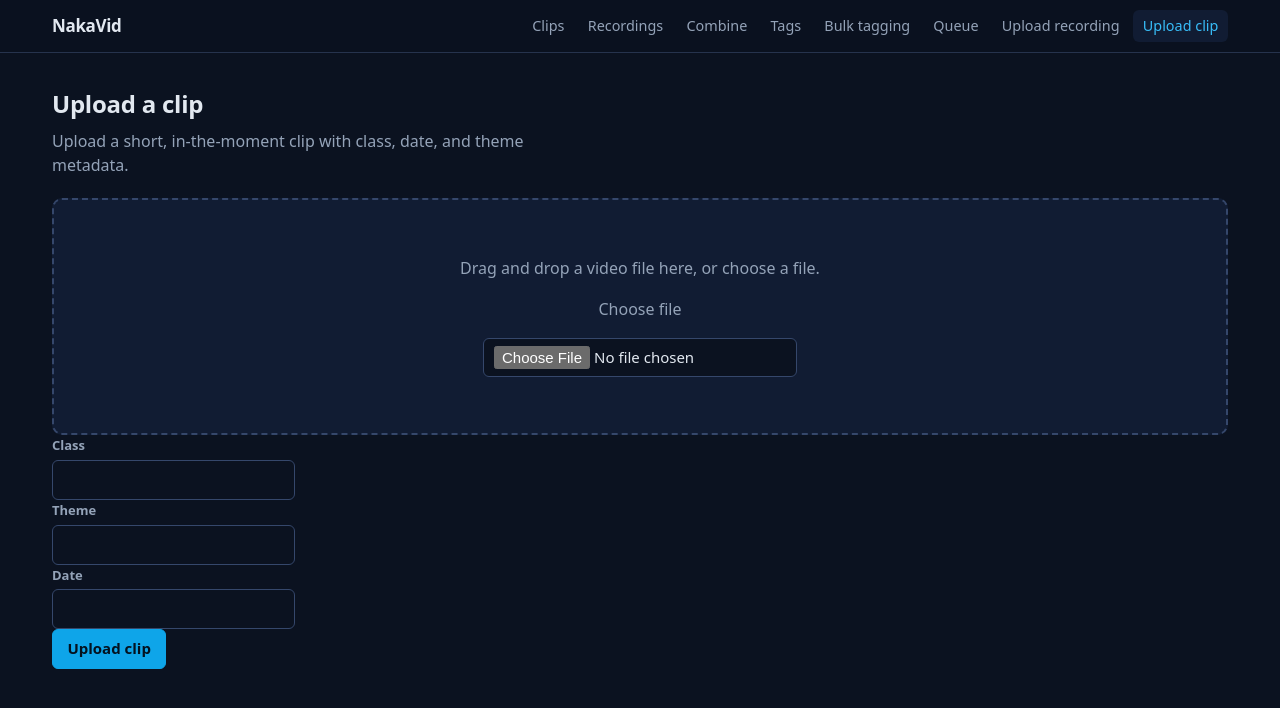
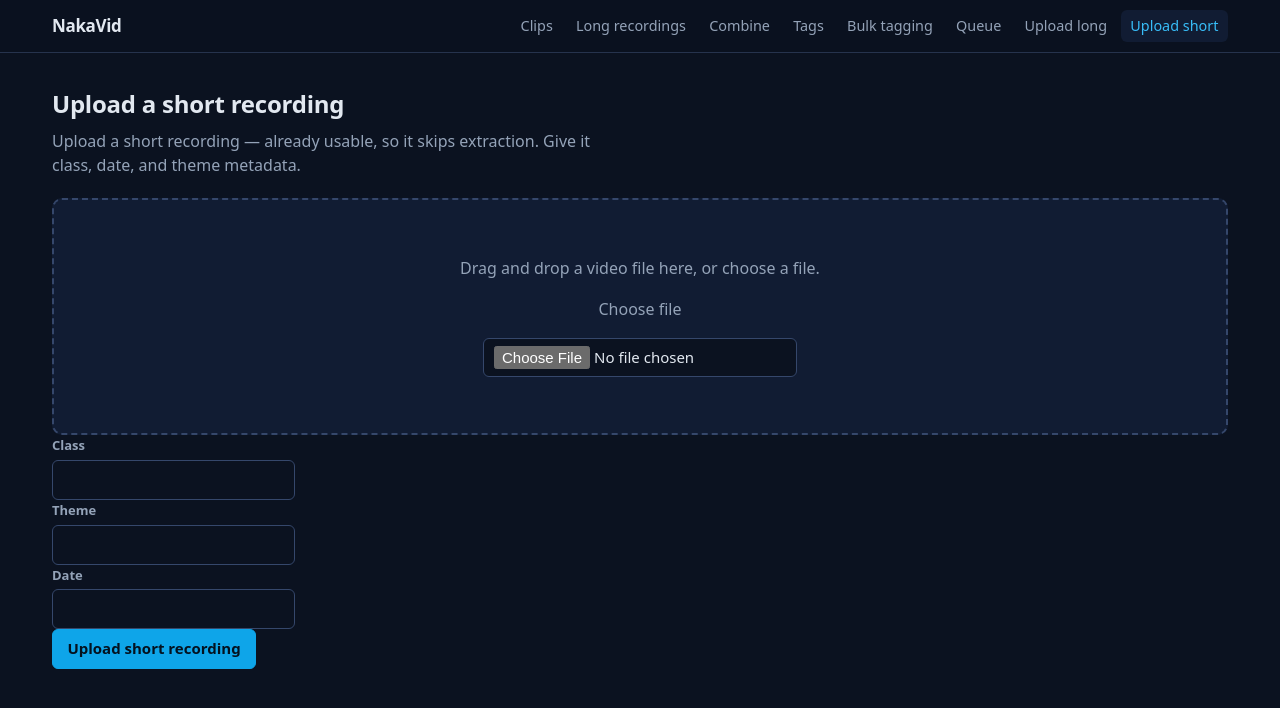
Before and after one commit to WaaLabs/nakavid, a Django app: page /ingest/type-b/ in a window 1280 px wide. Shown: the top 708 px of the page. Run offline with Django 5.2, Linux system fonts and the light colour scheme; the visitor is signed in with stand-in values (Sample User, id 1); some libraries are stand-ins or nearby versions.

Commit message:
refactor: short recordings, not short clips
"Clip" is the output of extraction, so calling a Type B source a short
clip collided with the term it produces. Both uploads are recordings;
length is what decides whether the pipeline splits one.

- VideoType label: "Short clip" -> "Short recording"
- Nav: Long recordings / Upload long / Upload short
- Source Videos page is "Long recordings", since it lists only Type A and
  "Recordings" would now imply both
- AGENTS.md records that "clip" is reserved for extraction output

Regenerated migration 0005 rather than stacking a second label migration,
since it has not shipped. Choices-only change, so no DDL either way.

Co-Authored-By: Claude Opus 5 <noreply@anthropic.com>

```diff
--- a/apps/library/models.py
+++ b/apps/library/models.py
@@ -9,7 +9,7 @@ User = get_user_model()
 class Video(models.Model):
     class VideoType(models.TextChoices):
         TYPE_A = "type_a", "Long recording"
-        TYPE_B = "type_b", "Short clip"
+        TYPE_B = "type_b", "Short recording"
 
     class Orientation(models.TextChoices):
         LANDSCAPE = "landscape", "Landscape"
@@ -39,7 +39,7 @@ class Video(models.Model):
 
     @property
     def is_long_recording(self) -> bool:
-        """Long recordings get a timeline view; short clips are already usable."""
+        """Long recordings get split into clips; short ones are used as they are."""
         return self.video_type == Video.VideoType.TYPE_A
 
     def __str__(self) -> str:
--- a/templates/base.html
+++ b/templates/base.html
@@ -15,13 +15,13 @@
         {% with current=request.resolver_match.url_name %}
         <div class="nv-nav__links">
           <a href="{% url 'clips-browser' %}" {% if current == 'clips-browser' %}aria-current="page"{% endif %}>Clips</a>
-          <a href="{% url 'source-videos' %}" {% if current == 'source-videos' or current == 'lesson-view' %}aria-current="page"{% endif %}>Recordings</a>
+          <a href="{% url 'source-videos' %}" {% if current == 'source-videos' or current == 'lesson-view' %}aria-current="page"{% endif %}>Long recordings</a>
           <a href="{% url 'combine-builder' %}" {% if current == 'combine-builder' %}aria-current="page"{% endif %}>Combine</a>
           <a href="{% url 'tag-manager' %}" {% if current == 'tag-manager' or current == 'tag-edit' %}aria-current="page"{% endif %}>Tags</a>
           <a href="{% url 'bulk-tagging' %}" {% if current == 'bulk-tagging' %}aria-current="page"{% endif %}>Bulk tagging</a>
           <a href="{% url 'queue-status' %}" {% if current == 'queue-status' %}aria-current="page"{% endif %}>Queue</a>
-          <a href="{% url 'type-a-ingest' %}" {% if current == 'type-a-ingest' %}aria-current="page"{% endif %}>Upload recording</a>
-          <a href="{% url 'type-b-ingest' %}" {% if current == 'type-b-ingest' %}aria-current="page"{% endif %}>Upload clip</a>
+          <a href="{% url 'type-a-ingest' %}" {% if current == 'type-a-ingest' %}aria-current="page"{% endif %}>Upload long</a>
+          <a href="{% url 'type-b-ingest' %}" {% if current == 'type-b-ingest' %}aria-current="page"{% endif %}>Upload short</a>
         </div>
         {% endwith %}
       </div>
--- a/templates/library/clips_browser.html
+++ b/templates/library/clips_browser.html
@@ -3,7 +3,7 @@
 {% block title %}Clips — NakaVid{% endblock %}
 {% block heading %}Clips{% endblock %}
 {% block intro %}
-<p class="intro">Highlight clips extracted from recordings, plus short clips uploaded directly. Playback is auth-gated through the Caddy stream handoff.</p>
+<p class="intro">Highlight clips extracted from long recordings, plus short recordings, which are usable as they are. Playback is auth-gated through the Caddy stream handoff.</p>
 {% endblock %}
 
 {% block content %}
--- a/templates/library/type_a_ingest.html
+++ b/templates/library/type_a_ingest.html
@@ -1,7 +1,7 @@
 {% extends "base.html" %}
 
-{% block title %}Upload recording — NakaVid{% endblock %}
-{% block heading %}Upload a recording{% endblock %}
+{% block title %}Upload long recording — NakaVid{% endblock %}
+{% block heading %}Upload a long recording{% endblock %}
 {% block intro %}
 <p class="intro">Upload a long recording with class, date, and theme metadata. Large files resume after a dropped connection.</p>
 {% endblock %}
@@ -42,7 +42,7 @@
       <input type="date" id="recorded-at" name="recorded_at" required />
     </div>
 
-    <button type="submit" id="upload-button">Upload recording</button>
+    <button type="submit" id="upload-button">Upload long recording</button>
   </form>
 
   <div class="status" id="upload-status" hidden>
--- a/templates/library/type_b_ingest.html
+++ b/templates/library/type_b_ingest.html
@@ -1,9 +1,9 @@
 {% extends "base.html" %}
 
-{% block title %}Upload clip — NakaVid{% endblock %}
-{% block heading %}Upload a clip{% endblock %}
+{% block title %}Upload short recording — NakaVid{% endblock %}
+{% block heading %}Upload a short recording{% endblock %}
 {% block intro %}
-<p class="intro">Upload a short, in-the-moment clip with class, date, and theme metadata.</p>
+<p class="intro">Upload a short recording — already usable, so it skips extraction. Give it class, date, and theme metadata.</p>
 {% endblock %}
 
 {% block content %}
@@ -54,7 +54,7 @@
       {% endif %}
     </div>
 
-    <button type="submit">Upload clip</button>
+    <button type="submit">Upload short recording</button>
   </form>
 
 
```
Also changed, not shown: AGENTS.md (+1 -1 lines), templates/library/source_videos.html (+4 -4 lines), tests/test_type_a_ingest.py (+1 -1 lines), tests/test_type_b_ingest.py (+1 -1 lines), apps/library/migrations/0005_alter_video_video_type.py.
